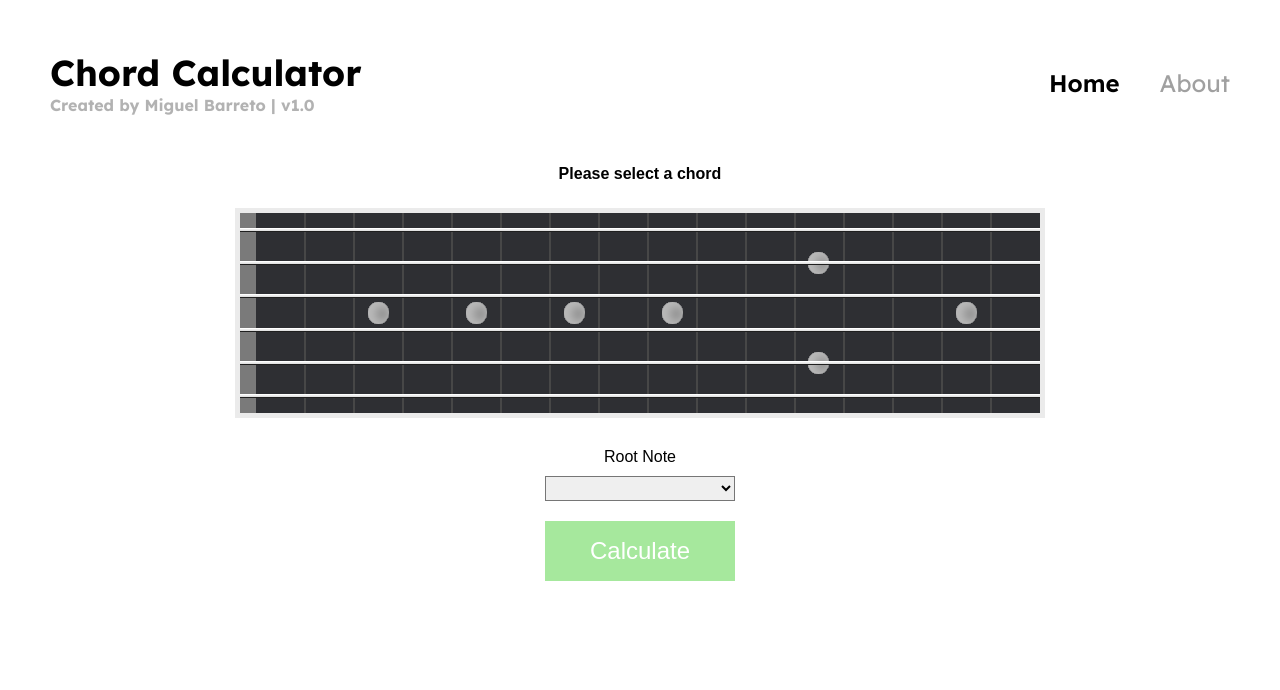
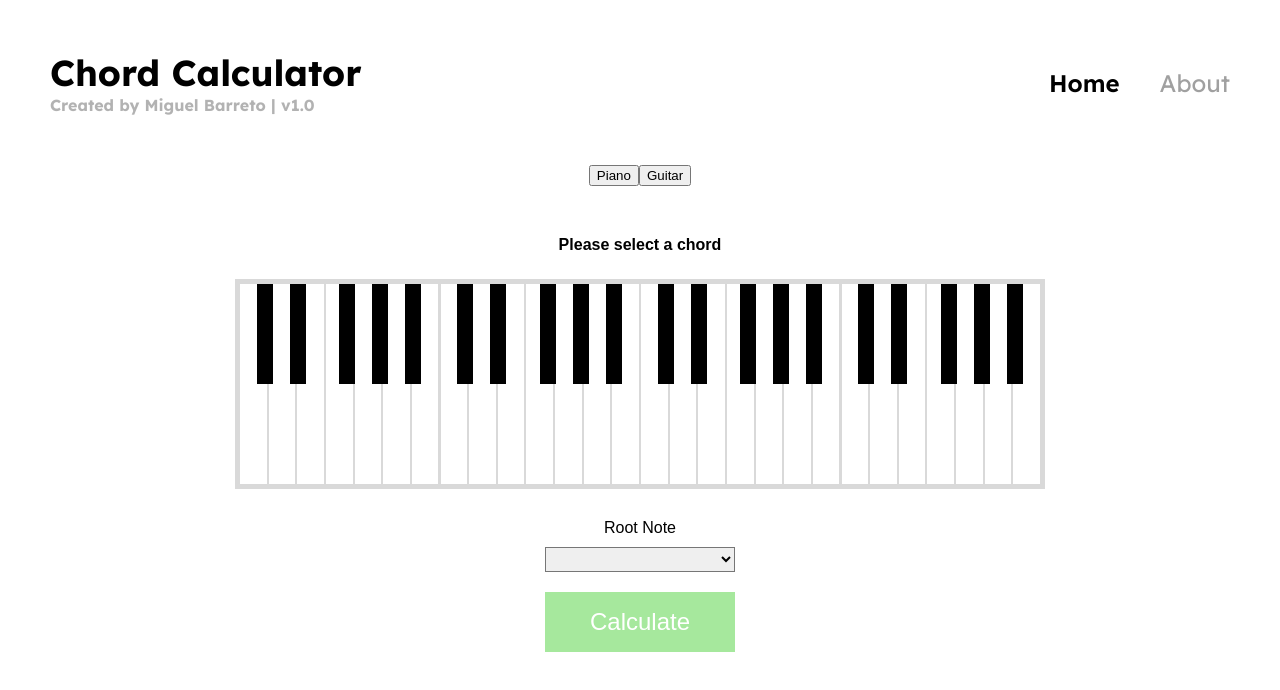
Before and after one commit to mbdguitar/chord-calculator, a React (Create React App) app: page /home in a window 1280 px wide. Shown: the top 690 px of the page. Built offline with nearby package versions, Linux system fonts and the light colour scheme.

Commit message:
Add toggle between instruments

```diff
--- a/src/components/Home.js
+++ b/src/components/Home.js
@@ -1,10 +1,26 @@
-import React from 'react';
+import React, { useState } from 'react';
 import KeyboardContainer from '../containers/KeyboardContainer';
 import FretboardContainer from '../containers/FretboardContainer';
+import InstrumentMenu from './InstrumentMenu';
 
 function Home() {
+    const [ activeInstrument, setActiveInstrument ] = useState('Piano');
+
+    const instrumentComponents = {
+        Piano: <KeyboardContainer />,
+        Guitar: <FretboardContainer />
+    }
+
+    function handleInstrumentMenuButton(e) {
+        let instrumentName = e.target.name;
+        setActiveInstrument(instrumentName);
+    }
+
     return (
-        <FretboardContainer />
+        <>
+            <InstrumentMenu handleInstrumentMenuButton={handleInstrumentMenuButton}/>
+            {instrumentComponents[activeInstrument] || <div>Select an instrument</div>}
+        </>
     );
 }
 
--- /dev/null
+++ b/src/components/InstrumentMenu.js
@@ -0,0 +1,13 @@
+import React from "react";
+import styles from '../modules/InstrumentMenu.module.css';
+
+function InstrumentMenu({ handleInstrumentMenuButton }) {
+    return (
+        <div className={styles.button_container}>
+            <button className={styles.piano_button} onClick={handleInstrumentMenuButton} name={'Piano'}>Piano</button>
+            <button className={styles.guitar_button} onClick={handleInstrumentMenuButton} name={'Guitar'}>Guitar</button>
+        </div>
+    )
+}
+
+export default InstrumentMenu;
--- /dev/null
+++ b/src/modules/InstrumentMenu.module.css
@@ -0,0 +1,3 @@
+.button_container {
+    justify-self: center;
+}
```
